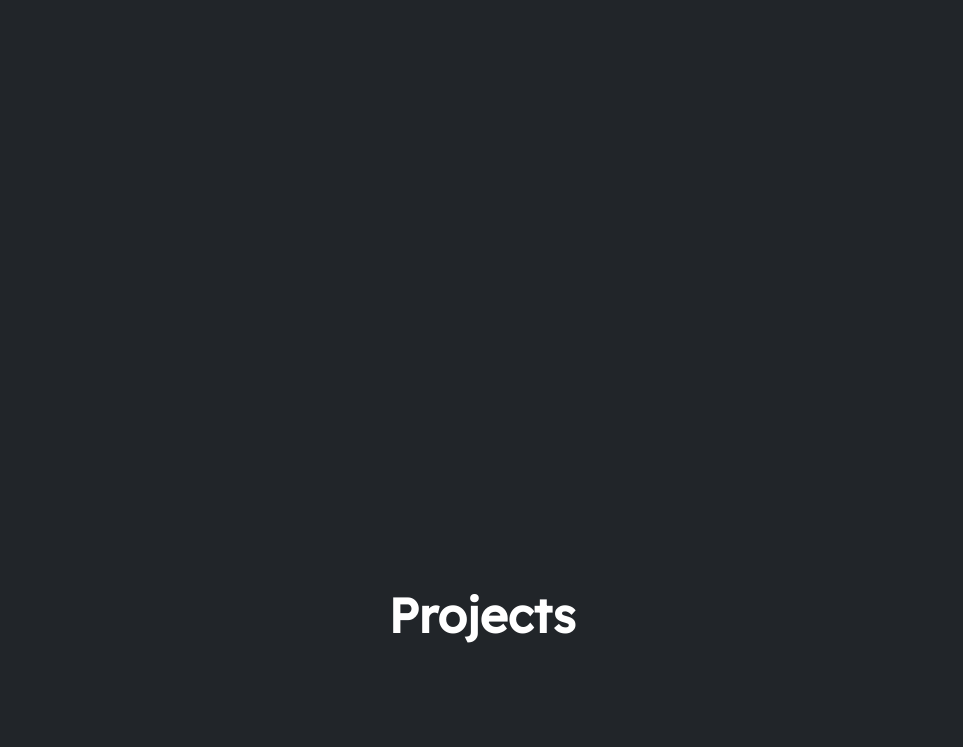
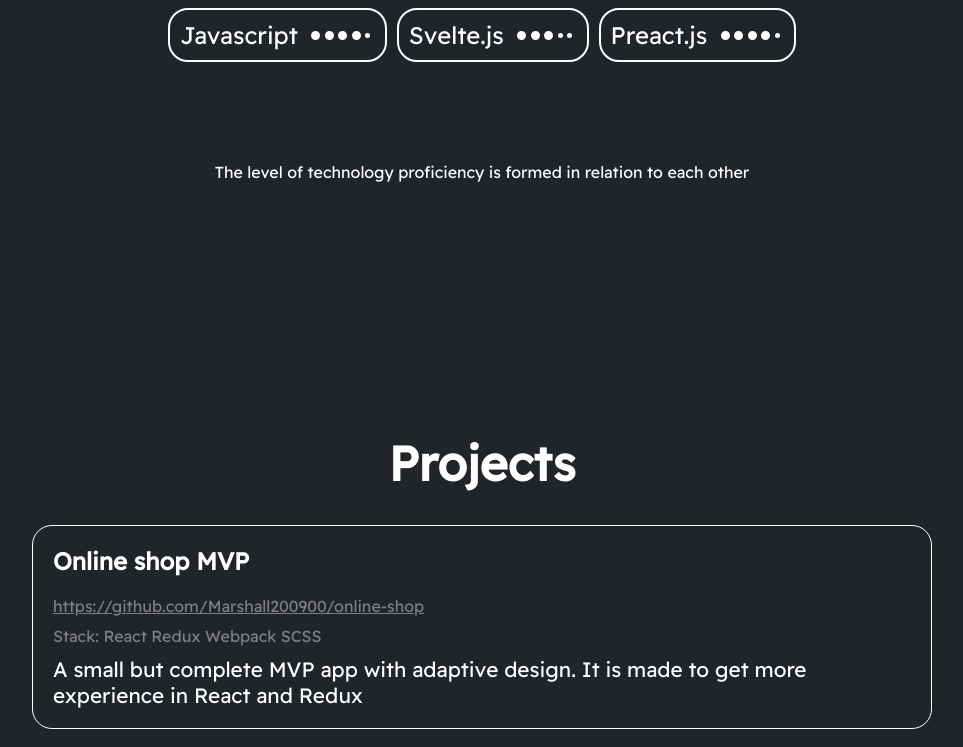
Before and after one commit to Marshall200900/resume-page-svelte, a Svelte app: page / in a window 1280 px wide. Shown: the part 2019-2766 px from the top of the page, without its empty margins (158-1121 px from the left). Built offline with nearby package versions, Linux system fonts and the light colour scheme.

Commit message:
feat: adaptive design

```diff
--- a/src/pages/Bio.svelte
+++ b/src/pages/Bio.svelte
@@ -9,8 +9,8 @@
     let jobs = [
         {title: 'Simpl', city: 'Perm', type: 'Internship', year: '2018'
         , description: 'The first official job in a company, that does B2B projects. ' +
-        'I was a C# intern there and got a lot of experience being a worker.' +
-        'The intentions were to develop myself in a field of .NET developent, but eventually I the other way.'},
+        'I was a C# intern there and got a lot of experience just being a worker. ' +
+        'The intentions were to develop myself in a field of .NET developent, but eventually I had gone the other way.'},
         {title: 'Yandex', city: 'Saint-Petersburg', type: 'Internship', year: '2021'
         , description: 'In Yandex I was a frontend intern developer and did an inner project, that was ' +
         'aimed at inner employees. There I have learned 60% of all the knowledge I have now, got experience in ' +
@@ -21,11 +21,13 @@
 <style>
     .Bio {
         color: white;
+        min-height: 100vh;
         height: max(100vh, auto);
         display: flex;
         flex-direction: column;
         align-items: center;
         justify-content: center;
+        padding: 10px;
     }
     .Bio.white {
         color: black;
@@ -73,7 +75,7 @@
         font-size: 1.2rem;
     }
     .JobExperience .Type {
-        filter: brightness(0.5);
+        color: gray;
     }
 </style>
 <div class={`Bio ${whiteTheme && 'white'}`}>
--- a/src/pages/ContactPage.svelte
+++ b/src/pages/ContactPage.svelte
@@ -28,7 +28,8 @@
     }
 
     .ContactPage {
-        height: 100vh;
+        min-height: 100vh;
+        height: max(100vh, auto);
         display: flex;
         flex-direction: column;
         align-items: center;
@@ -43,9 +44,12 @@
     }
     h2 a {
         color: white;
+        font-size: min(1.5rem, 5vw);
     }
     h3 {
         margin-bottom: 5px;
+        font-size: min(1.5rem, 5vw);
+
     }
     .mailContainer {
         height: 1rem;
--- a/src/pages/FrontPage.svelte
+++ b/src/pages/FrontPage.svelte
@@ -33,8 +33,8 @@
         flex-direction: column;
         align-items: center;
         justify-content: center;
-
-        height: 100vh;
+        min-height: 100vh;
+        height: max(100vh, auto);
     }
     h1, h2 {
         color: white;
--- a/src/pages/Projects.svelte
+++ b/src/pages/Projects.svelte
@@ -1,20 +1,102 @@
 <script lang="ts">
     export let whiteTheme: boolean;
+    const projects = [
+        {
+            title: 'Online shop MVP',
+            link: 'https://github.com/Marshall200900/online-shop',
+            stack: 'React Redux Webpack SCSS',
+            description: 'A small but complete MVP app with adaptive design. ' +
+            'It is made to get more experience in React and Redux'
+        },
+        {
+            title: 'This awesome website',
+            link: 'https://github.com/Marshall200900/resume-page-svelte',
+            stack: 'Svelte Typescript Vite.js',
+            description: 'This website is made using a new framework Svelte.js ' +
+            '(If we compare to other ones, like Angular and React). The goal is to use it ' +
+            'as a resume for job search.'
+        },
+        {
+            title: 'Guideline System Development for Music Selection Based on individual' +
+            ' Biometrics and Personal Preferences of the User',
+            link: '',
+            stack: 'Android Java Python',
+            description: 'This was a course team project in the last year ' +
+            'At the time was the biggest thing I have ever created and we are really proud of it. ' +
+            'The goal of the system is to recommend you a playlist in Spotify based on given parameters ' +
+            'and heartbeat.'
+        },
+        {
+            title: 'Weblog',
+            link: 'Currently developing',
+            stack: 'React Typescript Webpack SASS',
+            description: 'The work I got while I do not have regular job. ' +
+            'The website will not be using any CMS, but will have backend for ' +
+            'CRUDing data and handling authorization in admin page. '
+        }
+    ];
 </script>
 
 <style>
-    .Projects {
-        height: 100vh;
+    .ProjectsPage {
+        min-height: 100vh;
+        height: max(100vh, auto);
         display: flex;
         flex-direction: column;
+        justify-content: center;
         align-items: center;
-        justify-content: center;
+        color: white;
+        width: 100%;
+    }
+    .ProjectsPage.white {
+        color: black;
+    }
+    .white .Project{
+        border-color: black;
+    }
+    .white .Link a {
+        color: black;
     }
     h1 {
         font-size: min(3rem, 10vw);
-        color: white;
+    }
+    .Projects {
+        width: min(900px, calc(100% - 10px));
+        display: flex;
+        flex-direction: column;
+        gap: 20px;
+    }
+    .Project {
+        border: 1px solid white;
+        border-radius: 20px;
+        padding: 20px;
+    }
+    .Link, .Stack {
+        margin-bottom: 10px;
+        color: gray;
+    }
+    .Link a{
+        word-break: break-all;
+        color: gray !important;
+    }
+
+    .Project span {
+        font-size: 1.3rem;
+    }
+    .Project h2 {
+        margin-top: 0;
     }
 </style>
-<div class="Projects">
+<div class={`ProjectsPage ${whiteTheme && 'white'}`}>
     <h1>Projects</h1>
+    <div class="Projects">
+        {#each projects as project, i}
+            <div class="Project">
+                <h2>{project.title}</h2>
+                <div class="Link"><a href={project.link}>{project.link}</a></div>
+                <div class="Stack">Stack: {project.stack}</div>
+                <span>{project.description}</span>
+            </div>
+        {/each}
+    </div>
 </div>
--- a/src/pages/Skills.svelte
+++ b/src/pages/Skills.svelte
@@ -17,9 +17,10 @@
         flex-direction: column;
         align-items: center;
         justify-content: center;
-
-        height: 100vh;
+        min-height: 100vh;
+        height: max(100vh, 800px);
         color: white;
+        padding: 0 10px;
     }
     .SkillsList {
         text-align: center;
@@ -36,6 +37,7 @@
     }
     span {
         margin-top: 100px;
+        text-align: center;
     }
     .white {
         color: black;
```
